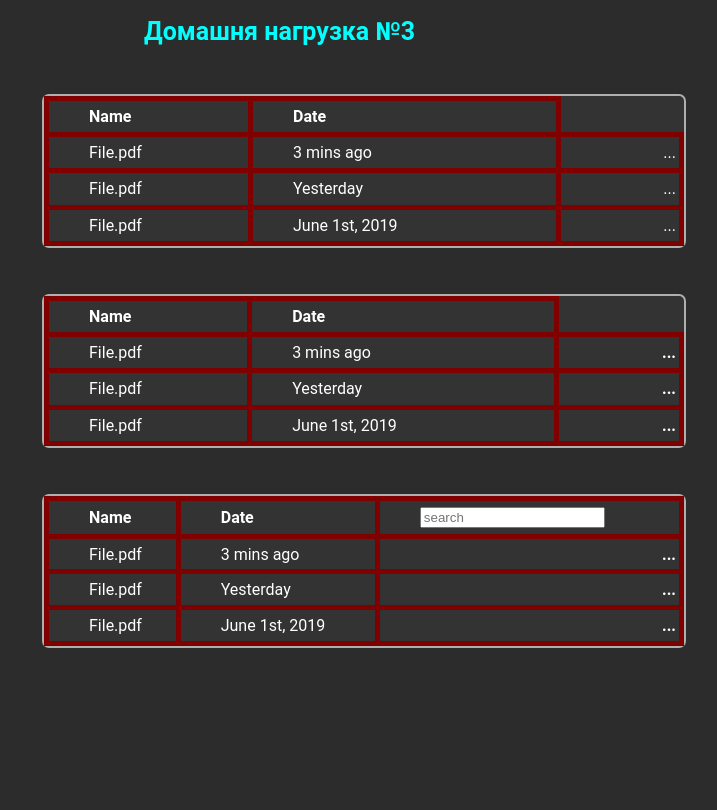
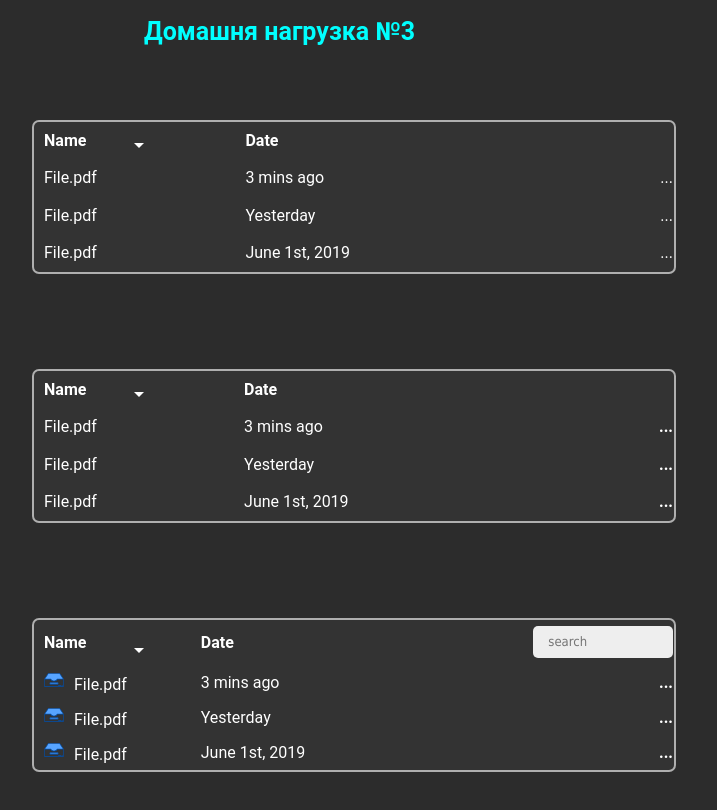
Before and after one commit to Oleksiuk-Ivan/Home-Work3, a plain HTML site: page index.html in a window 1280 px wide. Shown: the whole page, without its empty margins (6-723 px from the left). Drawn offline with Linux system fonts and the light colour scheme.

Commit message:
Add files via upload

```diff
--- a/index.html
+++ b/index.html
@@ -15,6 +15,7 @@
             <table>
         <tr>
             <th class="first-table">Name</th>
+            <span class="triangle"></span>
             <th>Date</th>
         </tr>
         <tr>
@@ -37,6 +38,7 @@
           <table>
         <tr>
             <th class="second-table">Name</th>
+            <span class="triangle"></span>
             <th>Date</th>
         </tr>
         <tr>
@@ -59,21 +61,25 @@
               <table>
         <tr>
             <th class="third-table">Name</th>
-            <th>Date</th>
-            <th class="third-dots"><label for="search"></label><input id=search type="search" placeholder="search"</th>
+            <span class="triangle2"></span>
+            <th> Date</th>
+            <th>
+               <form align="right" action="" method="post" class="search">
+	            <input type="search" name="search" placeholder="search" class="input"/></form>
+                </th>
         </tr>
         <tr>
-            <td>File.pdf</td>
-            <td class="date">3 mins ago</td>
+            <td class="inbox">File.pdf</td>
+            <td class="date" valign="center">3 mins ago</td>
             <td class="dots" style=text-align:right><b>...</b></td>
         </tr>
         <tr>
-            <td>File.pdf</td>
+            <td class="inbox">File.pdf</td>
             <td class="date">Yesterday</td>
             <td class="dots" style=text-align:right><b>...</b></td>
         </tr>
         <tr>
-            <td>File.pdf</td>
+            <td class="inbox">File.pdf</td>
             <td class="date">June 1st, 2019</td>
             <td class="dots" style=text-align:right><b>...</b></td>
         </tr>
--- a/styles.css
+++ b/styles.css
@@ -14,7 +14,7 @@ h1{
     color: aqua;
 }
    table tr td, table tr th {
-    padding-left: 40px;
+    padding-left: 10px;
     position: relative;
 }
 
@@ -27,10 +27,48 @@ table{
     width: 50%;
     text-align: left;
     background-color:#333;
-    margin: 50px;
+    margin: 40px;
+     }
 
-   TD, TH {
-    padding: 3px; /* Поля вокруг содержимого таблицы */
-    border: 5px solid maroon; /* Параметры рамки */
-    text-align: left; /* Выравнивание по левому краю */
-   }
+    .search-input{
+    width: 80%;
+	position: relative;
+}
+
+    .search input {
+	border: none;
+}
+
+    .search .input {
+	width: 50%;
+	padding: 8px 1px 9px 15px;
+	box-sizing: border-box;
+	border-radius: 5px;
+	background: #EEE;
+	font: 13px Tahoma, Arial, sans-serif;
+	color: #555;
+	outline: none;
+}
+    .triangle{
+    border: 5px solid transparent;
+    border-top: 5px solid #fff;
+    position: relative;
+    top: 85px;
+    left:140px;
+}
+    .triangle2{
+    border: 5px solid transparent;
+    border-top: 5px solid #fff;
+    position: relative;
+    top: 92px;
+    left:140px;
+}
+    .inbox::before{
+    background-image: url('img/inbox.svg');
+    background-size: 20px;
+    display: inline-block;
+    width: 20px;
+    height: 20px;
+    margin-right: 10px;
+    content:"";
+}
```
Also changed, not shown: img/inbox.svg (added).
